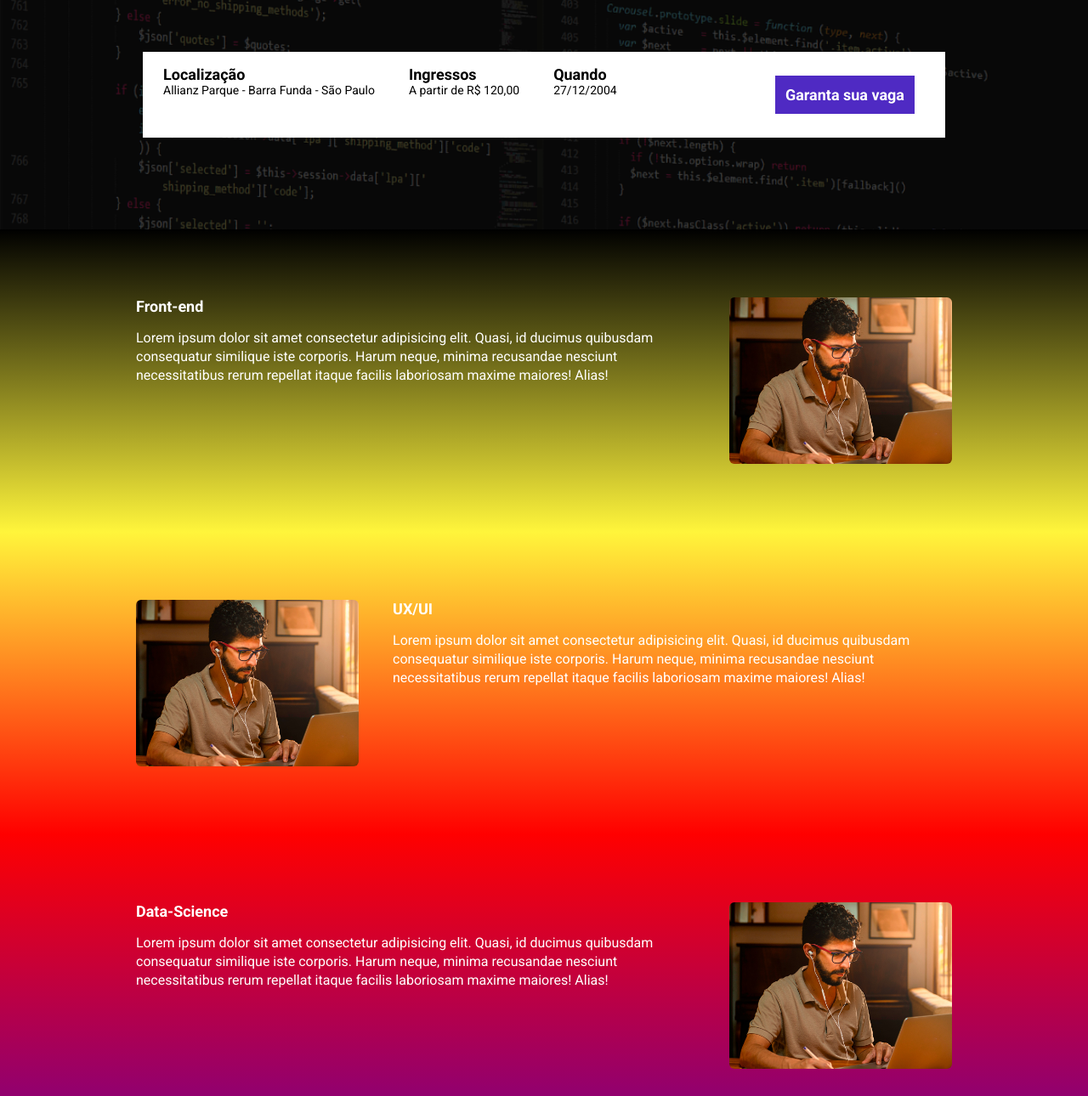
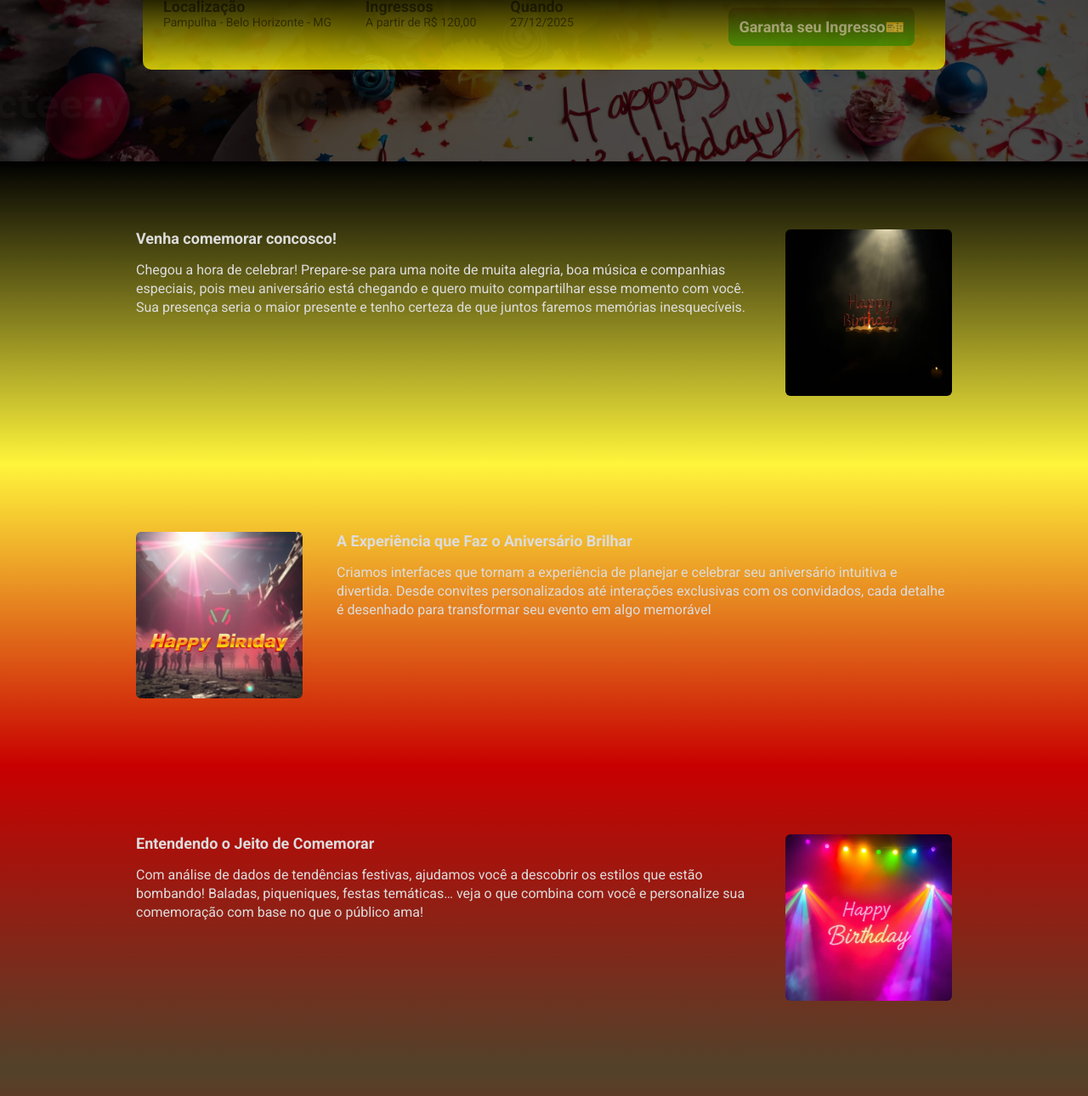
Before and after one commit to TAYLUNGpgrm/ebac-paging, a website built with Parcel: page src/index.html in a window 1280 px wide. Shown: the part 275-1565 px from the top of the page at 85% size. Built offline with nearby package versions, Linux system fonts and the light colour scheme; a web font is replaced by a local one.

Commit message:
Adaptando padrões do curso

```diff
--- a/src/index.html
+++ b/src/index.html
@@ -20,7 +20,6 @@
 <body>
     <header class="hero">
         <div class="container">
-            <img class="hero__logo" src="./images/ebac_logo.svg" alt="logo-ebac">
             <p class="hero__text">
                 Meu aniverário começa em <span id="contador"></span>
             </p>
@@ -28,7 +27,7 @@
                 <ul class="infos-bar__ul">
                     <li class="infos-bar__ul__li">
                         <b>Localização</b>
-                        Allianz Parque - Barra Funda - São Paulo
+                        Pampulha - Belo Horizonte - MG
                     </li>
                     <li class="infos-bar__ul__li">
                         <b>Ingressos</b>
@@ -36,11 +35,11 @@
                     </li>
                     <li class="infos-bar__ul__li">
                         <b>Quando</b>
-                        27/12/2004
+                        27/12/2025
                     </li>
                 </ul>
                 <a href="#" class="button button--primary">
-                    Garanta sua vaga
+                    Garanta seu Ingresso🎫
                 </a>
             </div>
         </div>
@@ -49,48 +48,39 @@
     <section class="event event--frontend">
         <div class="container">
             <div class="event__detail" data-aos="zoom-in-right">
-                <h2 class="event__detail__title">Front-end</h2>
-                <p class="event__detail__description">Lorem ipsum dolor sit amet consectetur adipisicing elit. Quasi, id
-                    ducimus quibusdam consequatur similique iste corporis. Harum neque, minima recusandae nesciunt
-                    necessitatibus rerum repellat itaque facilis laboriosam maxime maiores! Alias!</p>
+                <h2 class="event__detail__title">Venha comemorar concosco!</h2>
+                <p class="event__detail__description">Chegou a hora de celebrar! Prepare-se para uma noite de muita alegria, boa música e companhias especiais, pois meu aniversário está chegando e quero muito compartilhar esse momento com você. Sua presença seria o maior presente e tenho certeza de que juntos faremos memórias inesquecíveis.</p>
             </div>
-            <img class="event--image" src="./images/frontend.png" data-aos="fade-right" alt="frontend">
+            <img class="event--image" src="./images/happyBird.png" data-aos="fade-right" alt="frontend">
         </div>
     </section>
 
     <section class="event event--ux-ui event--image-left">
         <div class="container">
             <div class="event__detail" data-aos="zoom-in-left">
-                <h2 class="event__detail__title">UX/UI</h2>
-                <p class="event__detail__description">Lorem ipsum dolor sit amet consectetur adipisicing elit. Quasi, id
-                    ducimus quibusdam consequatur similique iste corporis. Harum neque, minima recusandae nesciunt
-                    necessitatibus rerum repellat itaque facilis laboriosam maxime maiores! Alias!</p>
-            </div>
-            <img class="event--image" src="./images/frontend.png" data-aos="fade-left" alt="frontend">
+                <h2 class="event__detail__title">A Experiência que Faz o Aniversário Brilhar</h2>
+                <p class="event__detail__description">Criamos interfaces que tornam a experiência de planejar e celebrar seu aniversário intuitiva e divertida. Desde convites personalizados até interações exclusivas com os convidados, cada detalhe é desenhado para transformar seu evento em algo memorável</div>
+            <img class="event--image" src="./images/epic.png" data-aos="fade-left" alt="frontend">
         </div>
     </section>
 
     <section class="event event--data-science">
         <div class="container">
             <div class="event__detail" data-aos="zoom-in-right">
-                <h2 class="event__detail__title">Data-Science</h2>
-                <p class="event__detail__description">Lorem ipsum dolor sit amet consectetur adipisicing elit. Quasi, id
-                    ducimus quibusdam consequatur similique iste corporis. Harum neque, minima recusandae nesciunt
-                    necessitatibus rerum repellat itaque facilis laboriosam maxime maiores! Alias!</p>
+                <h2 class="event__detail__title">Entendendo o Jeito de Comemorar</h2>
+                <p class="event__detail__description">Com análise de dados de tendências festivas, ajudamos você a descobrir os estilos que estão bombando! Baladas, piqueniques, festas temáticas… veja o que combina com você e personalize sua comemoração com base no que o público ama!</p>
             </div>
-            <img class="event--image" src="./images/frontend.png" data-aos="fade-right" alt="frontend">
+            <img class="event--image" src="./images/Volum.png" data-aos="fade-right" alt="frontend">
         </div>
     </section>
 
     <section class="event event--backend event--image-left">
         <div class="container">
             <div class="event__detail" data-aos="zoom-in-right">
-                <h2 class="event__detail__title">Back-end</h2>
-                <p class="event__detail__description">Lorem ipsum dolor sit amet consectetur adipisicing elit. Quasi, id
-                    ducimus quibusdam consequatur similique iste corporis. Harum neque, minima recusandae nesciunt
-                    necessitatibus rerum repellat itaque facilis laboriosam maxime maiores! Alias!</p>
+                <h2 class="event__detail__title">Contagem Regressiva para a Festa</h2>
+                <p class="event__detail__description">Faltam apenas 162 dias para o grande dia! A festa será em Pampulha - Belo Horizonte, e os ingressos já estão disponíveis a partir de R$ 120. Reserve sua vaga e prepare-se para uma noite de muita alegria, música boa e memórias inesquecíveis!</p>
             </div>
-            <img class="event--image" src="./images/frontend.png" data-aos="fade-left" alt="frontend">
+            <img class="event--image" src="./images/night.png" data-aos="fade-left" alt="frontend">
         </div>
     </section>
 
--- a/src/scripts/main.js
+++ b/src/scripts/main.js
@@ -26,7 +26,7 @@ const contaAsHoras = setInterval(function () {
 
     document.getElementById('contador').innerHTML = `${diasAteOEvento}d ${horasAteOEvento}h ${minutosAteOEvento}m ${segundosAteOEvento}s`;
 
-    if(distanciaAteOEvento > 0) {
+    if(distanciaAteOEvento < 0) {
         clearInterval(contaAsHoras)
         document.getElementById('contador').innerHTML = "Evento Expirado";
     }
--- a/src/styles/_hero.scss
+++ b/src/styles/_hero.scss
@@ -3,7 +3,7 @@
 .hero {
     padding-top: 64px;
     padding-bottom: 100px;
-    background-image: url(../images/fundo.png);
+    background-image: url(../images/happyBirday.jpg);
     background-repeat: no-repeat;
     background-size: cover;
     position: relative;
--- a/src/styles/_variables.scss
+++ b/src/styles/_variables.scss
@@ -1,6 +1,6 @@
 $spect1: #000;
 $spect2: #fff200c4;
-$spect3: red;
-$spect4: purple;
-$textColor: white;
+$spect3: rgb(200, 0, 0);
+$spect4: rgba(48, 29, 0, 0.836);
+$textColor: rgb(220, 220, 220);
 $secundaryTxt: black;
--- a/src/styles/components/_buttons.scss
+++ b/src/styles/components/_buttons.scss
@@ -8,10 +8,18 @@
     text-decoration: none;
     white-space: nowrap;
     text-align: center;
+    border-radius: 8px;
+    opacity: 50%;
+    transition: transform, .2s ease;
+
+    :hover {
+        transform: scale(1.0.5);
+    }
 
     &--primary {
         color: variables.$textColor;
-        background-color: #4F2AC3;
+        background-image: linear-gradient(variables.$spect4, green);
+
     }
 
     @media (max-width: 640px) {
--- a/src/styles/components/_infosBar.scss
+++ b/src/styles/components/_infosBar.scss
@@ -1,13 +1,16 @@
 @use '/src/styles/variables';
 
 .infos-bar {
+    background-image: linear-gradient(variables.$spect1, variables.$spect2);
     padding: 16px 24px;
-    background-color: white;
     display: flex;
     justify-content: space-between;
     margin: 8px;
+    border-radius: 10px;
 
     &__ul {
+        opacity: 50%;
+        cursor: pointer;
         display: flex;
         gap: 40px;
 
@@ -20,10 +23,17 @@
                 font-size: 18px;
                 display: block;
             }
+        }:hover {
+            color: white;
         }
+    }:hover {
+        opacity: 90%;
+        transition: .7s ease;
     }
+
     @media (max-width: 640px) {
         display: block;
+
         &__ul {
             display: block;
 
```
Also changed, not shown: sharp.config.json (+8 -0 lines), src/images/Volum.png (added), src/images/epic.png (added), src/images/happyBird.png (added), src/images/happyBirday.jpg (added), src/images/night.png (added).
